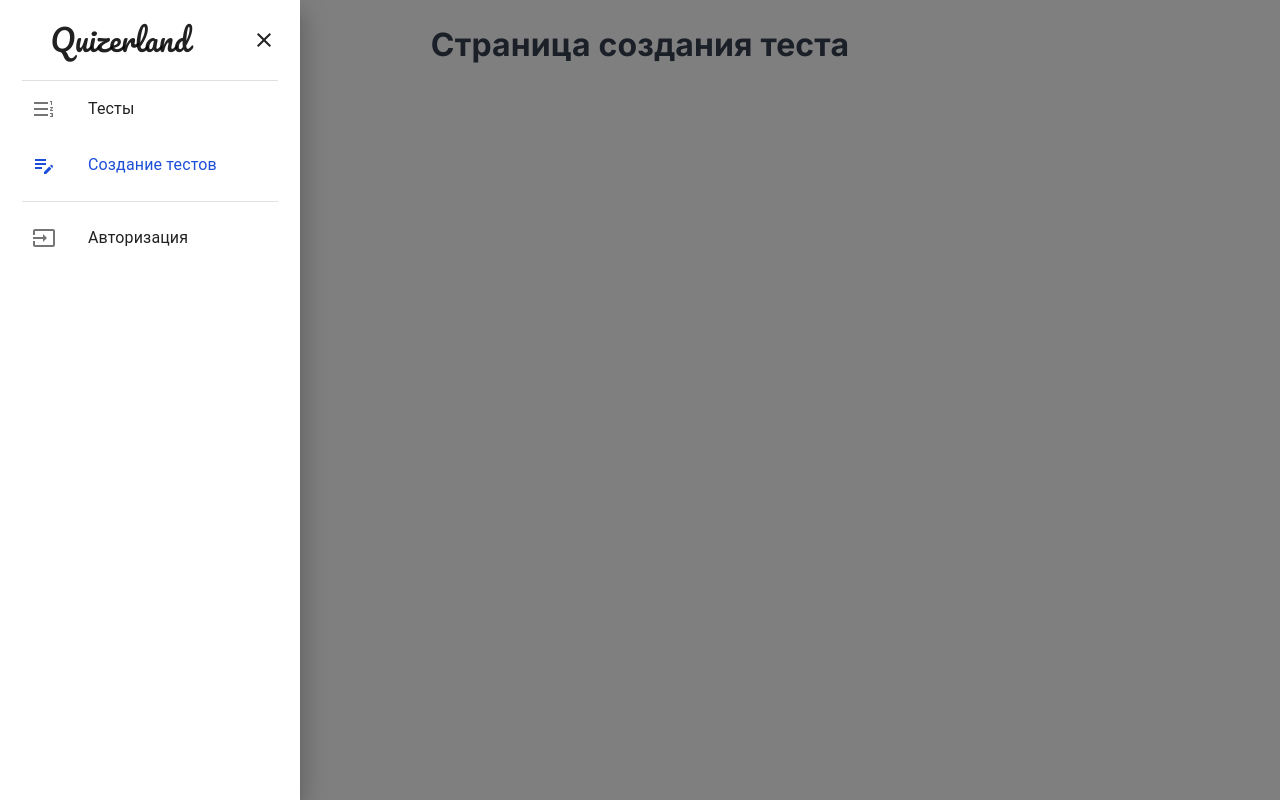
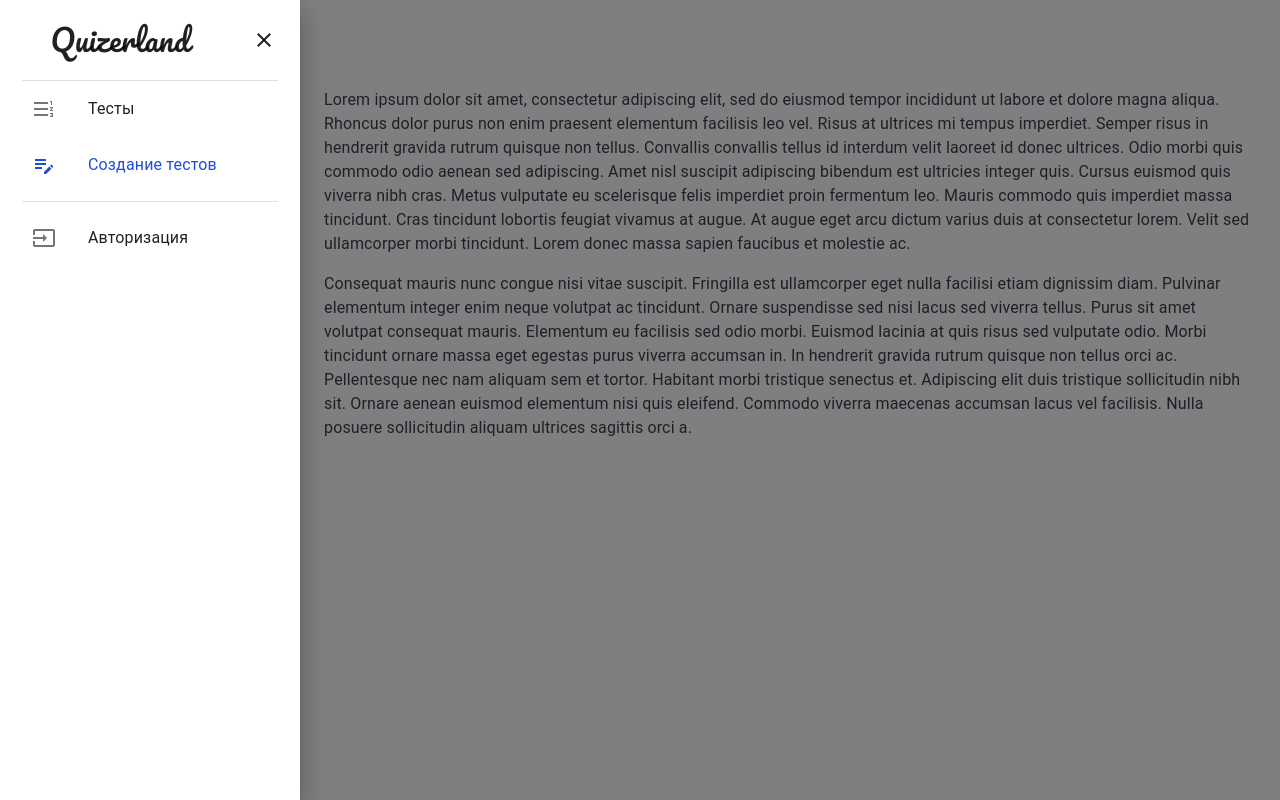
Before and after one commit to SirPeace/quizerland-v2-front, a Next.js app: page /create-quiz in a window 1280 px wide. Both pictures are taken after a click on the button 40 px from the left and 40 px from the top of the page. Built offline with nearby package versions, Linux system fonts and the light colour scheme.

Commit message:
- сделал набросок компонента ( CreateQuiz ) - замокал авторизацию пользователя

```diff
--- a/src/app/create-quiz/page.tsx
+++ b/src/app/create-quiz/page.tsx
@@ -1,3 +1,5 @@
+import ResponsiveDrawer from '@/components/CreateQuiz/CreateQuiz'
+
 import type { Metadata } from 'next'
 
 export const metadata: Metadata = {
@@ -5,8 +7,6 @@ export const metadata: Metadata = {
   description: 'Страница создания теста',
 }
 
-const CreateQuizPage = (): JSX.Element => (
-  <h1 className="text-center">Страница создания теста</h1>
-)
+const CreateQuizPage = (): JSX.Element => <ResponsiveDrawer />
 
 export default CreateQuizPage
--- a/src/components/Auth/RegistrationForm/RegistrationForm.tsx
+++ b/src/components/Auth/RegistrationForm/RegistrationForm.tsx
@@ -121,7 +121,6 @@ const RegistrationForm = (): JSX.Element => {
               type={showPassword ? 'text' : 'password'}
               label="Пароль"
               variant="standard"
-              placeholder="testPassword_123"
               fullWidth
             />
             <IconButton
@@ -147,7 +146,6 @@ const RegistrationForm = (): JSX.Element => {
               {...register('confirmPassword')}
               type={showConfirmPassword ? 'text' : 'password'}
               label="Подтвердите пароль"
-              placeholder="testPassword_123"
               variant="standard"
               fullWidth
             />
--- a/src/components/Auth/SingInForm/SignInForm.tsx
+++ b/src/components/Auth/SingInForm/SignInForm.tsx
@@ -22,6 +22,10 @@ import { useState } from 'react'
 
 import { useForm } from 'react-hook-form'
 
+import { setUser } from '@/redux/auth/authSlice'
+import { defaultUser } from '@/redux/auth/initialState'
+import { useAppDispatch } from '@/redux/reduxHooks'
+
 import { singInSchema, type TSingInSchema } from '../types'
 
 import type { SubmitHandler } from 'react-hook-form'
@@ -30,6 +34,7 @@ const SignInForm = (): JSX.Element => {
   const [showPassword, setShowPassword] = useState(false)
 
   const router = useRouter()
+  const dispatch = useAppDispatch()
 
   const handleClickShowPassword = (): void => {
     setShowPassword((show) => !show)
@@ -48,7 +53,10 @@ const SignInForm = (): JSX.Element => {
     data,
   ): Promise<void> => {
     await new Promise((resolve) => setTimeout(resolve, 1000))
-    console.log(data)
+    console.log('Auth form: ', data)
+
+    dispatch(setUser(defaultUser))
+
     reset()
   }
 
@@ -97,7 +105,6 @@ const SignInForm = (): JSX.Element => {
               type={showPassword ? 'text' : 'password'}
               label="Пароль"
               autoComplete="current-password"
-              placeholder="testPassword_123"
               fullWidth
               variant="standard"
             />
--- /dev/null
+++ b/src/components/CreateQuiz/CreateQuiz.tsx
@@ -0,0 +1,140 @@
+'use client'
+
+import ChecklistOutlinedIcon from '@mui/icons-material/ChecklistOutlined'
+import MailIcon from '@mui/icons-material/Mail'
+import InboxIcon from '@mui/icons-material/MoveToInbox'
+import Box from '@mui/material/Box'
+import Button from '@mui/material/Button'
+import Drawer from '@mui/material/Drawer'
+import List from '@mui/material/List'
+import ListItem from '@mui/material/ListItem'
+import ListItemButton from '@mui/material/ListItemButton'
+import ListItemIcon from '@mui/material/ListItemIcon'
+import ListItemText from '@mui/material/ListItemText'
+import Toolbar from '@mui/material/Toolbar'
+import Typography from '@mui/material/Typography'
+import * as React from 'react'
+
+const drawerWidth = 300
+
+const DrawerList = (
+  <Box sx={{ mt: { sm: 8, xs: 0 } }}>
+    <List>
+      {['Inbox', 'Starred', 'Send email', 'Drafts'].map((text, index) => (
+        <ListItem key={text} disablePadding>
+          <ListItemButton>
+            <ListItemIcon>
+              {index % 2 === 0 ? <InboxIcon /> : <MailIcon />}
+            </ListItemIcon>
+            <ListItemText primary={text} />
+          </ListItemButton>
+        </ListItem>
+      ))}
+    </List>
+  </Box>
+)
+
+const ResponsiveDrawer = (): JSX.Element => {
+  const [mobileOpen, setMobileOpen] = React.useState(false)
+
+  const handleDrawerToggle = (): void => {
+    setMobileOpen(!mobileOpen)
+  }
+
+  return (
+    <Box className="flex h-screen">
+      <Button
+        onClick={handleDrawerToggle}
+        className="fixed bottom-3 left-3 rounded-full p-0 min-w-0 w-14 h-14 z-50 items-center"
+        size="small"
+        color="primary"
+        variant="contained"
+        sx={{ display: { xs: 'flex', sm: 'none' } }}
+      >
+        <ChecklistOutlinedIcon className="w-7 h-7 text-white" />
+      </Button>
+      <Box
+        component="nav"
+        sx={{ width: { sm: drawerWidth }, flexShrink: { sm: 0 } }}
+        aria-label="mailbox folders"
+      >
+        {/* The implementation can be swapped with js to avoid SEO duplication of links. */}
+        <Drawer
+          variant="temporary"
+          open={mobileOpen}
+          onClose={handleDrawerToggle}
+          ModalProps={{
+            keepMounted: true, // Better open performance on mobile.
+          }}
+          sx={{
+            display: { xs: 'block', sm: 'none' },
+            '& .MuiDrawer-paper': {
+              boxSizing: 'border-box',
+              width: drawerWidth,
+            },
+          }}
+        >
+          {DrawerList}
+        </Drawer>
+        <Drawer
+          variant="permanent"
+          className="h-full"
+          sx={{
+            display: { xs: 'none', sm: 'block' },
+            '& .MuiDrawer-paper': {
+              boxSizing: 'border-box',
+              width: drawerWidth,
+              zIndex: 0,
+              position: 'relative',
+            },
+          }}
+          open
+        >
+          {DrawerList}
+        </Drawer>
+      </Box>
+
+      <Box
+        component="main"
+        sx={{
+          flexGrow: 1,
+          p: 3,
+          width: { sm: `calc(100% - ${drawerWidth}px)` },
+        }}
+      >
+        <Toolbar />
+        <Typography paragraph>
+          Lorem ipsum dolor sit amet, consectetur adipiscing elit, sed do
+          eiusmod tempor incididunt ut labore et dolore magna aliqua. Rhoncus
+          dolor purus non enim praesent elementum facilisis leo vel. Risus at
+          ultrices mi tempus imperdiet. Semper risus in hendrerit gravida rutrum
+          quisque non tellus. Convallis convallis tellus id interdum velit
+          laoreet id donec ultrices. Odio morbi quis commodo odio aenean sed
+          adipiscing. Amet nisl suscipit adipiscing bibendum est ultricies
+          integer quis. Cursus euismod quis viverra nibh cras. Metus vulputate
+          eu scelerisque felis imperdiet proin fermentum leo. Mauris commodo
+          quis imperdiet massa tincidunt. Cras tincidunt lobortis feugiat
+          vivamus at augue. At augue eget arcu dictum varius duis at consectetur
+          lorem. Velit sed ullamcorper morbi tincidunt. Lorem donec massa sapien
+          faucibus et molestie ac.
+        </Typography>
+        <Typography paragraph>
+          Consequat mauris nunc congue nisi vitae suscipit. Fringilla est
+          ullamcorper eget nulla facilisi etiam dignissim diam. Pulvinar
+          elementum integer enim neque volutpat ac tincidunt. Ornare suspendisse
+          sed nisi lacus sed viverra tellus. Purus sit amet volutpat consequat
+          mauris. Elementum eu facilisis sed odio morbi. Euismod lacinia at quis
+          risus sed vulputate odio. Morbi tincidunt ornare massa eget egestas
+          purus viverra accumsan in. In hendrerit gravida rutrum quisque non
+          tellus orci ac. Pellentesque nec nam aliquam sem et tortor. Habitant
+          morbi tristique senectus et. Adipiscing elit duis tristique
+          sollicitudin nibh sit. Ornare aenean euismod elementum nisi quis
+          eleifend. Commodo viverra maecenas accumsan lacus vel facilisis. Nulla
+          posuere sollicitudin aliquam ultrices sagittis orci a.
+        </Typography>
+      </Box>
+    </Box>
+  )
+}
+
+export default ResponsiveDrawer
--- a/src/components/navigation/Drawer/MenuDrawer/MenuDrawer.tsx
+++ b/src/components/navigation/Drawer/MenuDrawer/MenuDrawer.tsx
@@ -1,4 +1,6 @@
 import CloseIcon from '@mui/icons-material/Close'
+import PersonIcon from '@mui/icons-material/Person'
+import { Typography } from '@mui/material'
 import Box from '@mui/material/Box'
 import Divider from '@mui/material/Divider'
 import IconButton from '@mui/material/IconButton'
@@ -7,6 +9,8 @@ import List from '@mui/material/List'
 import { Pacifico } from 'next/font/google'
 import { useContext } from 'react'
 
+import { useAppSelector } from '@/redux/reduxHooks'
+
 import { DrawerContext } from '../Drawer'
 
 import LinksList from './LinksList/LinksList'
@@ -14,10 +18,16 @@ import LinksList from './LinksList/LinksList'
 const pacifico = Pacifico({ subsets: ['cyrillic'], weight: '400' })
 
 const MenuDrawer: React.FC = () => {
+  const { user } = useAppSelector(({ authState }) => authState)
+
   const { closeDrawer } = useContext(DrawerContext)
 
   return (
-    <Box role="presentation" sx={{ width: 300 }}>
+    <Box
+      role="presentation"
+      sx={{ width: 300 }}
+      className="h-full flex flex-col justify-between"
+    >
       <List>
         <span className="flex justify-between mb-2 h-16">
           <span className={`text-3xl m-auto ${pacifico.className}`}>
@@ -36,6 +46,22 @@ const MenuDrawer: React.FC = () => {
         <Divider className="w-64 mx-auto" />
         <LinksList />
       </List>
+
+      {user !== undefined && (
+        <Box
+          sx={{ bgcolor: 'primary.main' }}
+          className="flex items-center p-4"
+          color="white"
+        >
+          <PersonIcon className="mr-3" />
+
+          <Box>
+            <Typography variant="body1">
+              Вы вошли как: <strong>{user.nickname}</strong>
+            </Typography>
+          </Box>
+        </Box>
+      )}
     </Box>
   )
 }
--- a/src/redux/auth/authSlice.ts
+++ b/src/redux/auth/authSlice.ts
@@ -0,0 +1,20 @@
+import { createSlice } from '@reduxjs/toolkit'
+
+import authState, { defaultUser } from './initialState'
+
+import type { IUser } from './types'
+import type { PayloadAction } from '@reduxjs/toolkit'
+
+export const authSlice = createSlice({
+  name: 'auth',
+  initialState: authState,
+  reducers: {
+    setUser: (state, action: PayloadAction<IUser>) => {
+      //   state.user = action.payload
+      state.user = defaultUser
+    },
+  },
+})
+
+export const { setUser } = authSlice.actions
+export default authSlice.reducer
--- a/src/redux/auth/initialState.ts
+++ b/src/redux/auth/initialState.ts
@@ -0,0 +1,12 @@
+import type { IAuthState, IUser } from './types'
+
+export const defaultUser: IUser = {
+  email: 'default_user@mail.com',
+  nickname: '#default_user',
+}
+
+const authState: IAuthState = {
+  user: undefined,
+}
+
+export default authState
--- /dev/null
+++ b/src/redux/auth/types.ts
@@ -0,0 +1,8 @@
+export interface IUser {
+  email: string
+  nickname: string
+}
+
+export interface IAuthState {
+  user?: IUser
+}
--- a/src/redux/store.ts
+++ b/src/redux/store.ts
@@ -1,13 +1,15 @@
 import { configureStore, combineReducers } from '@reduxjs/toolkit'
 
+import authReducer from './auth/authSlice'
 import quizReducer from './quiz/quizSlice'
 
-const rootReduсer = combineReducers({
+const rootReducer = combineReducers({
   quizState: quizReducer,
+  authState: authReducer,
 })
 
 export const store = configureStore({
-  reducer: rootReduсer,
+  reducer: rootReducer,
 })
 
 export type RootState = ReturnType<typeof store.getState>
```
